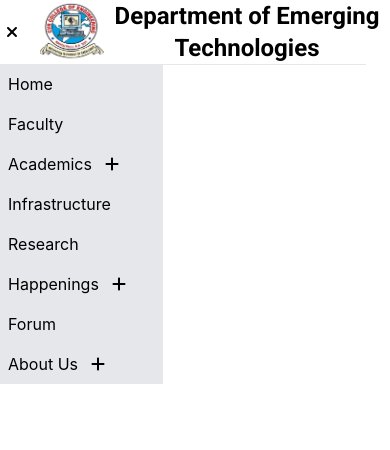
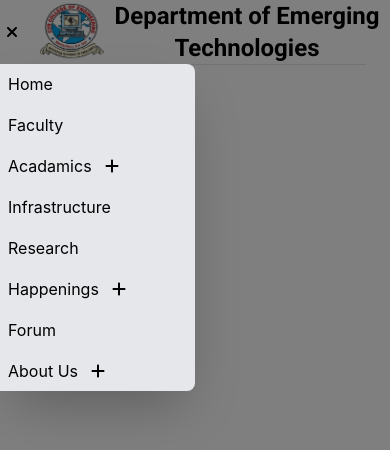
Before and after one commit to poirot22/et-frontend, a React (Create React App) app: page / in a window 390 px wide. Both pictures are taken after a click on the element 12 px from the left and 32 px from the top of the page. Shown: the top 450 px of the page. Built offline with nearby package versions, Linux system fonts and the light colour scheme.

Commit message:
updations in navbar

```diff
--- a/src/components/Navbar.css
+++ b/src/components/Navbar.css
@@ -12,12 +12,12 @@
   }
 
   .animate-fade-in {
-    animation: fadeIn 1.5s ease-in-out;
+    animation: fadeIn 1s ease-in-out;
     overflow: hidden;
   }
 
   .animate-left-right{
-    animation: left-right 1s ease-in-out;
+    animation: left-right 1.5s ease-in-out;
     overflow: hidden;
   }
 
--- a/src/components/Navbar.jsx
+++ b/src/components/Navbar.jsx
@@ -45,24 +45,33 @@ export default function Navbar() {
 
   const openMenu = () => {
     setMenuOpen(!menuOpen);
+    setAbout(false);
+    setAcademics(false);
+    setHapenings(false);
   };
 
   const [Academics, setAcademics] = useState(false);
 
   const openAcadamics = () => {
     setAcademics(!Academics);
+    setHapenings(false);
+    setAbout(false);
   };
 
   const [Hapenings, setHapenings] = useState(false);
 
   const openHapenings = () => {
     setHapenings(!Hapenings);
+    setAcademics(false);
+    setAbout(false);
   };
 
   const [About, setAbout] = useState(false);
 
   const openAbout = () => {
     setAbout(!About);
+    setAcademics(false);
+    setHapenings(false);
   };
 
   return (
@@ -87,6 +96,12 @@ export default function Navbar() {
         </div>
       </div>
       <hr className="ml-6 mr-6" />
+      {menuOpen && (
+        <div
+          className="fixed top-0 left-0 w-full h-full bg-black bg-opacity-50 z-40"
+          onClick={() => setMenuOpen(false)}
+        ></div>
+      )}
       <div className="relative navitems hidden lg:flex justify-evenly">
         <ul className="flex justify-center">
           <li
@@ -260,7 +275,7 @@ export default function Navbar() {
       </div>
       {/* mobile menu */}
       {menuOpen && (
-        <div className="lg:hidden min-h-fit bg-gray-200 w-fit animate-left-right overflow-y-scroll absolute top-0 left-0 z-50 mt-16">
+        <div className="lg:hidden min-h-fit bg-gray-200 w-1/2 animate-left-right overflow-y-scroll absolute top-0 left-0 z-50 mt-16 rounded-r-lg shadow-2xl">
           <ul className="flex flex-col items-start animate-fade-in">
             <li
               className="mr-8 m-2 relative"
@@ -271,27 +286,31 @@ export default function Navbar() {
             >
               Home
             </li>
+            <hr />
             <li
               className="mr-8 m-2 relative"
-              onClick={() =>{
+              onClick={() => {
                 navigate("/faculty");
                 setMenuOpen(false);
               }}
             >
               <a>Faculty</a>
             </li>
+            <hr />
             <li className="mr-8 m-2 relative">
               <div>
-                <a href="/">Academics</a>
+                <a href="" style={{ color: Academics ? "red" : "black" }}>
+                  Acadamics
+                </a>
                 <FontAwesomeIcon
                   icon={faPlus}
                   className="h-6 w-6 ml-2"
                   onClick={openAcadamics}
                 />
               </div>
-              <div className="animate-fade-in">
+              <div>
                 {Academics && (
-                  <ul className="p-3 animate-fade-in">
+                  <ul className="animate-fade-in">
                     <li className="m-2">
                       <div className="cursor-pointer">AI/ML</div>
                     </li>
@@ -311,15 +330,20 @@ export default function Navbar() {
                 )}
               </div>
             </li>
+            <hr />
             <li className="mr-8 m-2 relative">
               <a href="/">Infrastructure</a>
             </li>
+            <hr />
             <li className="mr-8 m-2 relative">
               <a href="/">Research</a>
             </li>
+            <hr />
             <li className="mr-8 m-2 relative">
               <div>
-                <a href="/">Happenings</a>
+                <a href="/" style={{ color: Hapenings ? "red" : "black" }}>
+                  Happenings
+                </a>
                 <FontAwesomeIcon
                   icon={faPlus}
                   className="h-6 w-6 ml-2"
@@ -327,7 +351,7 @@ export default function Navbar() {
                 />
               </div>
               {Hapenings && (
-                <ul className="p-3">
+                <ul className="animate-fade-in">
                   <li className="m-2">
                     <div className="cursor-pointer">Sports</div>
                   </li>
@@ -338,12 +362,16 @@ export default function Navbar() {
                 </ul>
               )}
             </li>
+            <hr />
             <li className="mr-8 m-2 relative">
               <a href="/">Forum</a>
             </li>
+            <hr />
             <li className="mr-8 m-2 relative">
               <div>
-                <a href="/">About Us</a>
+                <a href="/" style={{ color: About ? "red" : "black" }}>
+                  About Us
+                </a>
                 <FontAwesomeIcon
                   icon={faPlus}
                   className="h-6 w-6 ml-2"
@@ -351,7 +379,7 @@ export default function Navbar() {
                 />
               </div>
               {About && (
-                <ul className="p-3">
+                <ul className="animate-fade-in">
                   <li className="m-2">
                     <div className="cursor-pointer">Contact Us</div>
                   </li>
```
